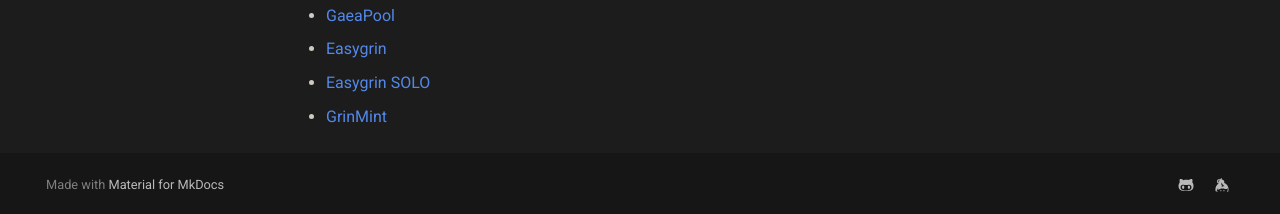
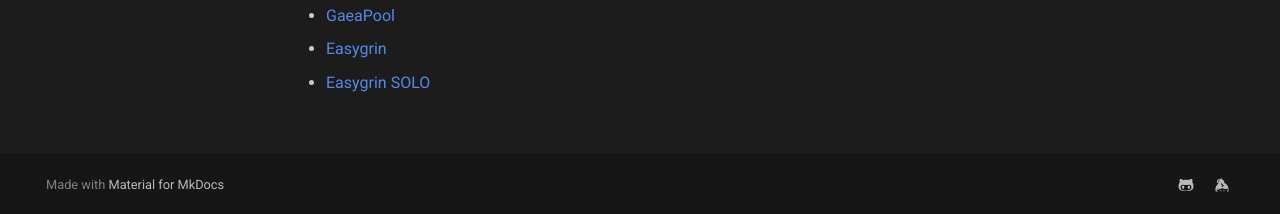
Before and after one commit to mimblewimble/docs, an MkDocs documentation site: the page built from docs/wiki/services/list-of-services.md, in a window 1280 px wide and 1179 px high. Shown: the part 962-1176 px from the top of the window. Built offline with MkDocs 1.6.1 and Material for MkDocs 9.7.7, drawn with Linux system fonts in a browser that asks for light colours; comment, search, counter and statistics services are not loaded.

Commit message:
Update list-of-services.md

```diff
--- a/docs/wiki/services/list-of-services.md
+++ b/docs/wiki/services/list-of-services.md
@@ -28,4 +28,3 @@
 - [GaeaPool](https://gaeapool.com)
 - [Easygrin](https://pool.easygrin.org)
 - [Easygrin SOLO](https://solo.easygrin.org/)
-- [GrinMint](https://www.grinmint.com)
```
